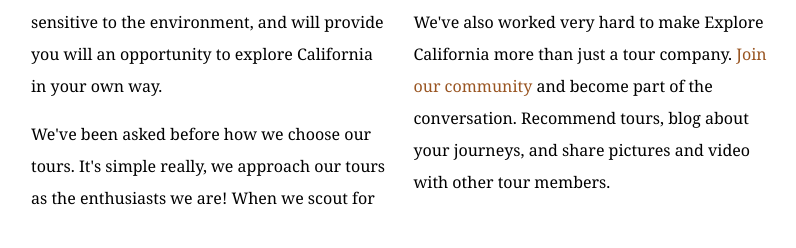
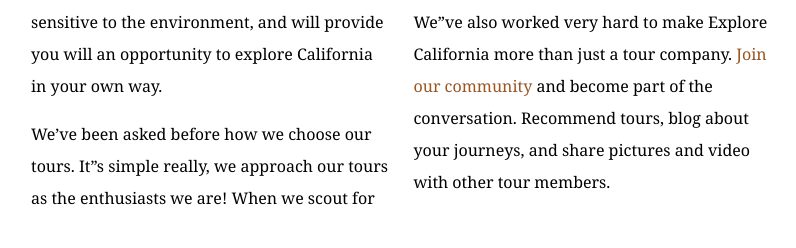
Before and after one commit to T0MM0R/explore_california, a plain HTML site: page mission.html in a window 1280 px wide. Shown: the part 998-1246 px from the top of the page, 484-1280 px from the left. Drawn offline with Linux system fonts and the light colour scheme.

Commit message:
Replaces straight quotes with curly quotes

```diff
--- a/mission.html
+++ b/mission.html
@@ -64,8 +64,8 @@
           <div class="multiCol">
             <p>We are passionate about California and preserving the abundant resources that make it so unique. Our goal at Explore California is to transform your vacation into an adventure that will educate, inspire, and energize you unlike any other.</p>
             <p>Our tours are crafted around our central mission, and are designed to engage you in a unique and fulfilling way. All our tours are sensitive to the environment, and will provide you will an opportunity to explore California in your own way.</p>
-            <p>We've been asked before how we choose our tours. It's simple really, we approach our tours as the enthusiasts we are! When we scout for locations, choose tour options, or explore the surrounding area for exciting side-tours, we ask ourselves one question, &quot;is this something we would want to do?&quot; We also look very carefully at a tour's potential impact. We choose tours that are as environmentally sensitive as we are, and that expose people to amazing diversity of California's people, places, and wildlife!</p>
-            <p>We've also worked very hard to make Explore California more than just a tour company. <a href="explorers/join.html">Join our community</a> and become part of the conversation. Recommend tours, blog about your journeys, and share pictures and video with other tour members.</p>
+            <p>We&rsquo;ve been asked before how we choose our tours. It&rdquo;s simple really, we approach our tours as the enthusiasts we are! When we scout for locations, choose tour options, or explore the surrounding area for exciting side-tours, we ask ourselves one question, &ldquo;is this something we would want to do?&rdquo; We also look very carefully at a tour&rsquo;s potential impact. We choose tours that are as environmentally sensitive as we are, and that expose people to amazing diversity of California's people, places, and wildlife!</p>
+            <p>We&rdquo;ve also worked very hard to make Explore California more than just a tour company. <a href="explorers/join.html">Join our community</a> and become part of the conversation. Recommend tours, blog about your journeys, and share pictures and video with other tour members.</p>
           </div>
         </div>
       </div>
```
